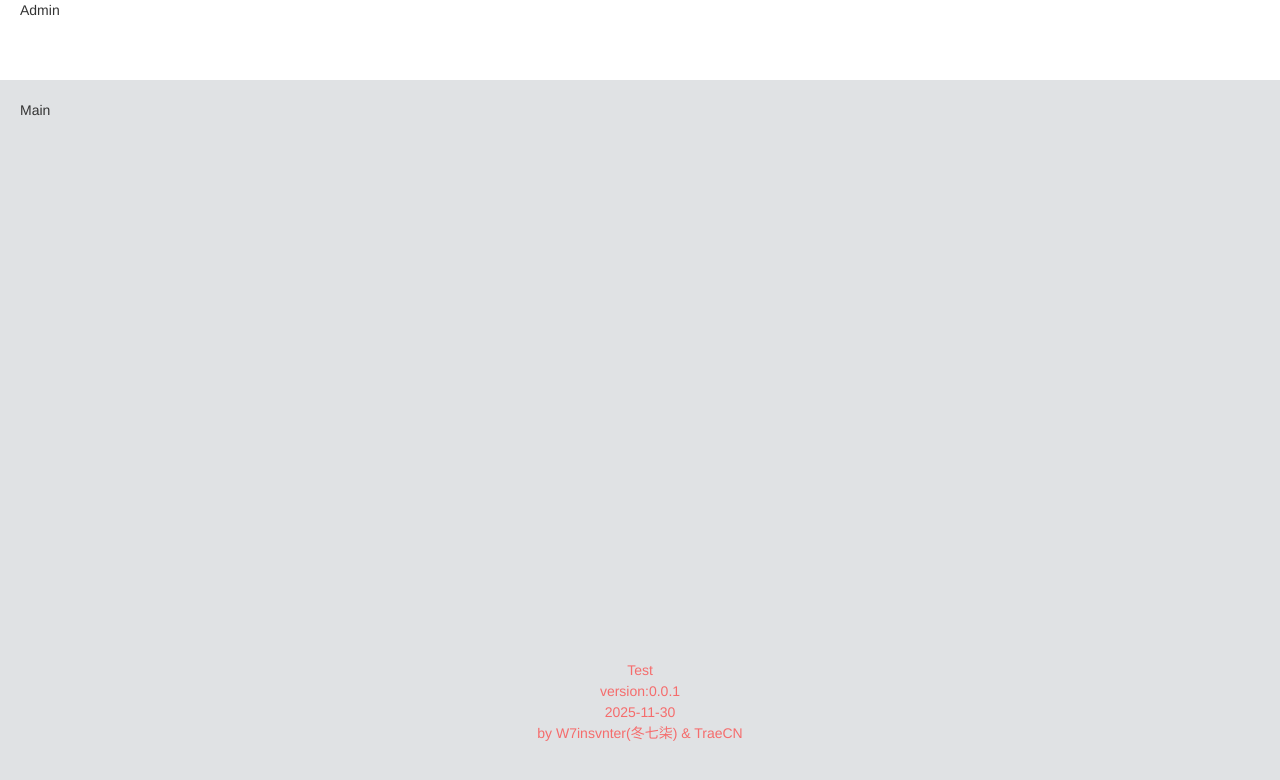
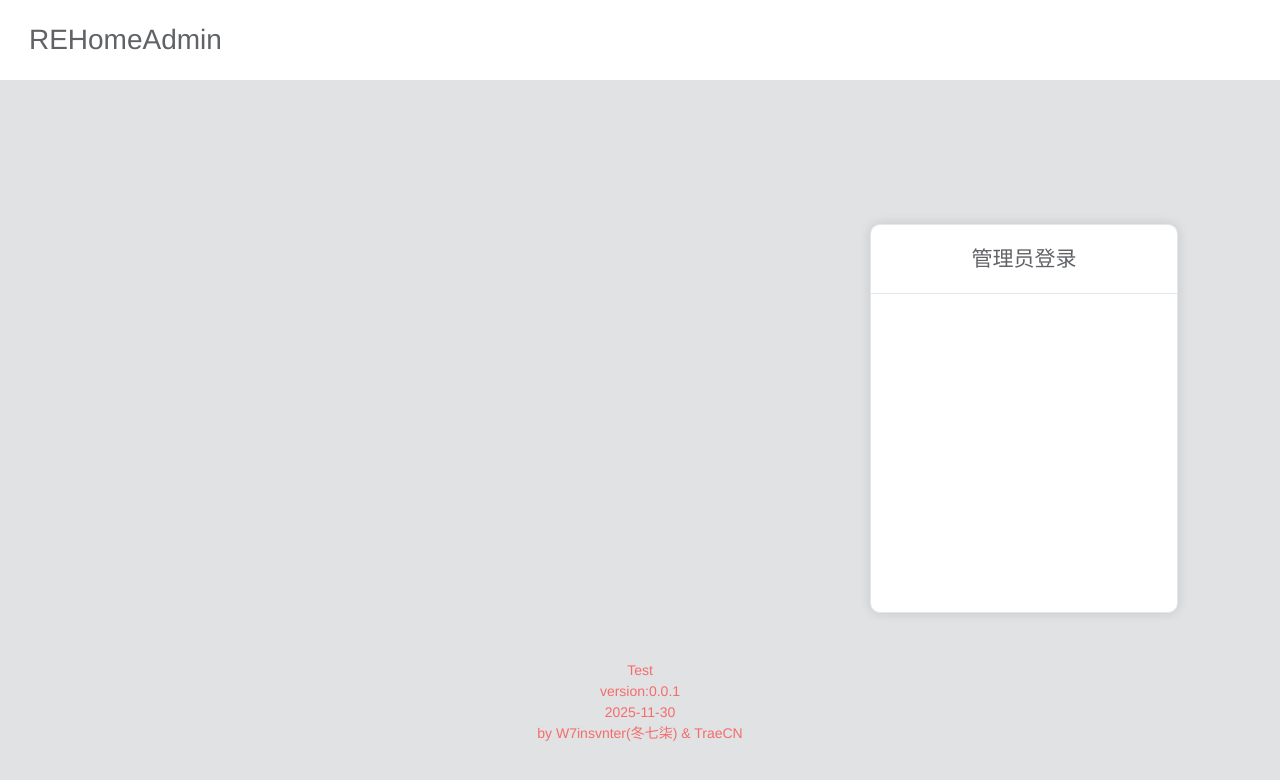
Before and after one commit to Kaguya-1210/REHome, a Vue app in the folder REHomeWeb/: page /admin in a window 1280 px wide. Shown: the top 780 px of the page. Built offline with nearby package versions, Linux system fonts and the light colour scheme.

Commit message:
feat(Admin): 添加管理员登录界面和样式
添加管理员登录卡片组件并调整页面布局样式

```diff
--- a/REHomeWeb/src/views/Admin/REHomeAdmin.vue
+++ b/REHomeWeb/src/views/Admin/REHomeAdmin.vue
@@ -3,15 +3,44 @@
 <template>
   <div class="common-layout">
 
-    <el-container style="">
+    <el-container >
       <el-header style="background-color: white;  height: 10vh;">
-        Admin
+        <div class="logo" >
+        <el-text type="Default" style="font-size: 200%;" >REHomeAdmin</el-text>
+        </div>
       </el-header>
-      <el-main style="background-color: rgb(224, 226, 228); height: 90vh;">Main</el-main>
+      <el-main style="background-color: rgb(224, 226, 228); height: 90vh;position: relative;">
+        <div class="loginCard" >
+        <el-card style="width: 80%; height: 90%;border-radius: 10px;text-align: center;">
+            <template #header style="display: flex;">
+              <el-text type="Default" style="font-size: 150%;">管理员登录</el-text>
+            </template>
+
+        </el-card>
+        </div>
+      </el-main>
     </el-container>
      </div>
 </template>
 
 <style scoped>
-
+.logo {
+  color: white;
+  /* background-color: black; */
+  height: 100%;
+  width: 15%;
+  display: flex;
+  justify-content: center;
+  padding-left: 2%;
+}
+.loginCard {
+   position: absolute;
+   display: flex;
+   justify-content: center;
+   /* background-color: black; */
+   width: 30%;
+   height: 60%;
+   right: 5%;
+   bottom: 20%;
+}
 </style>
```
